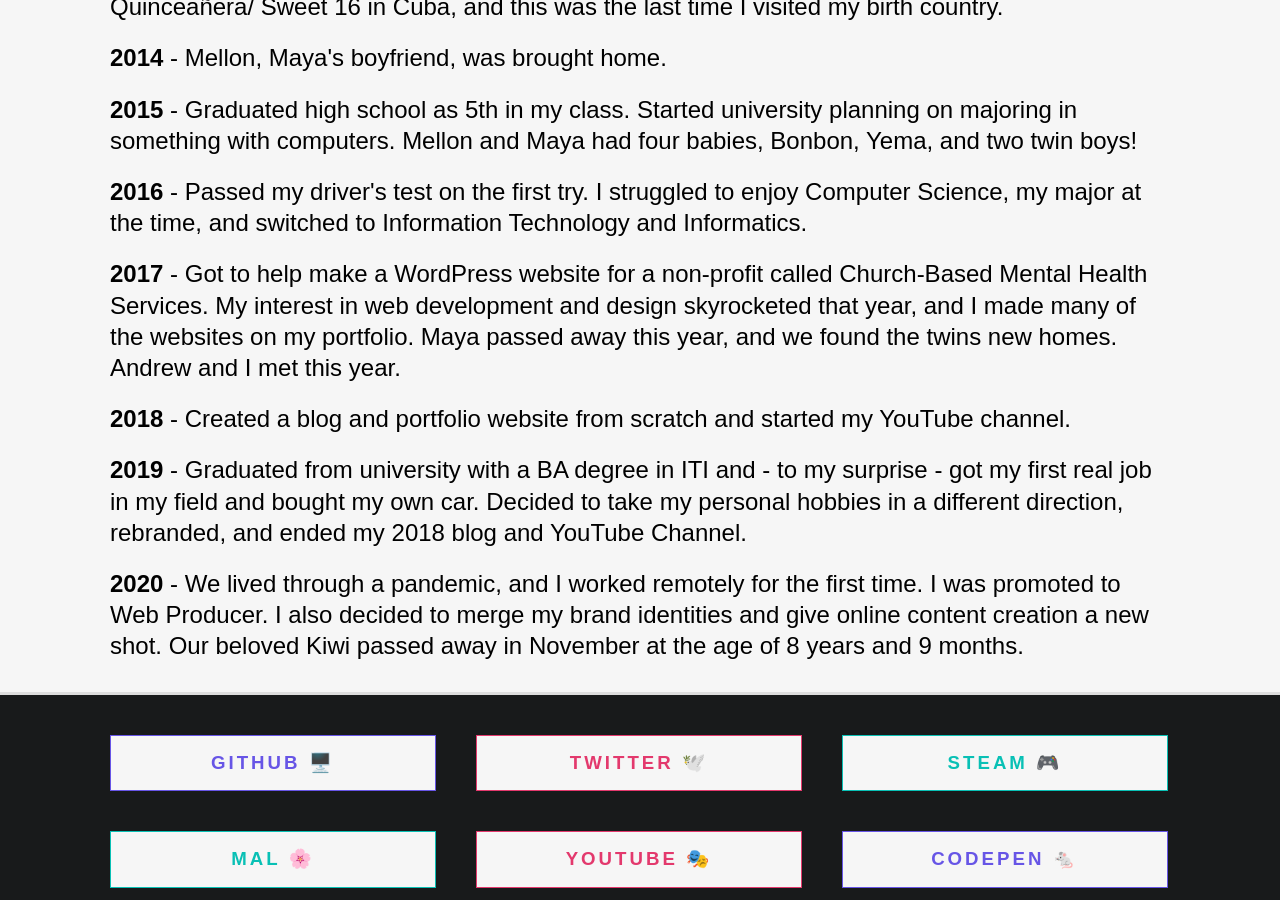
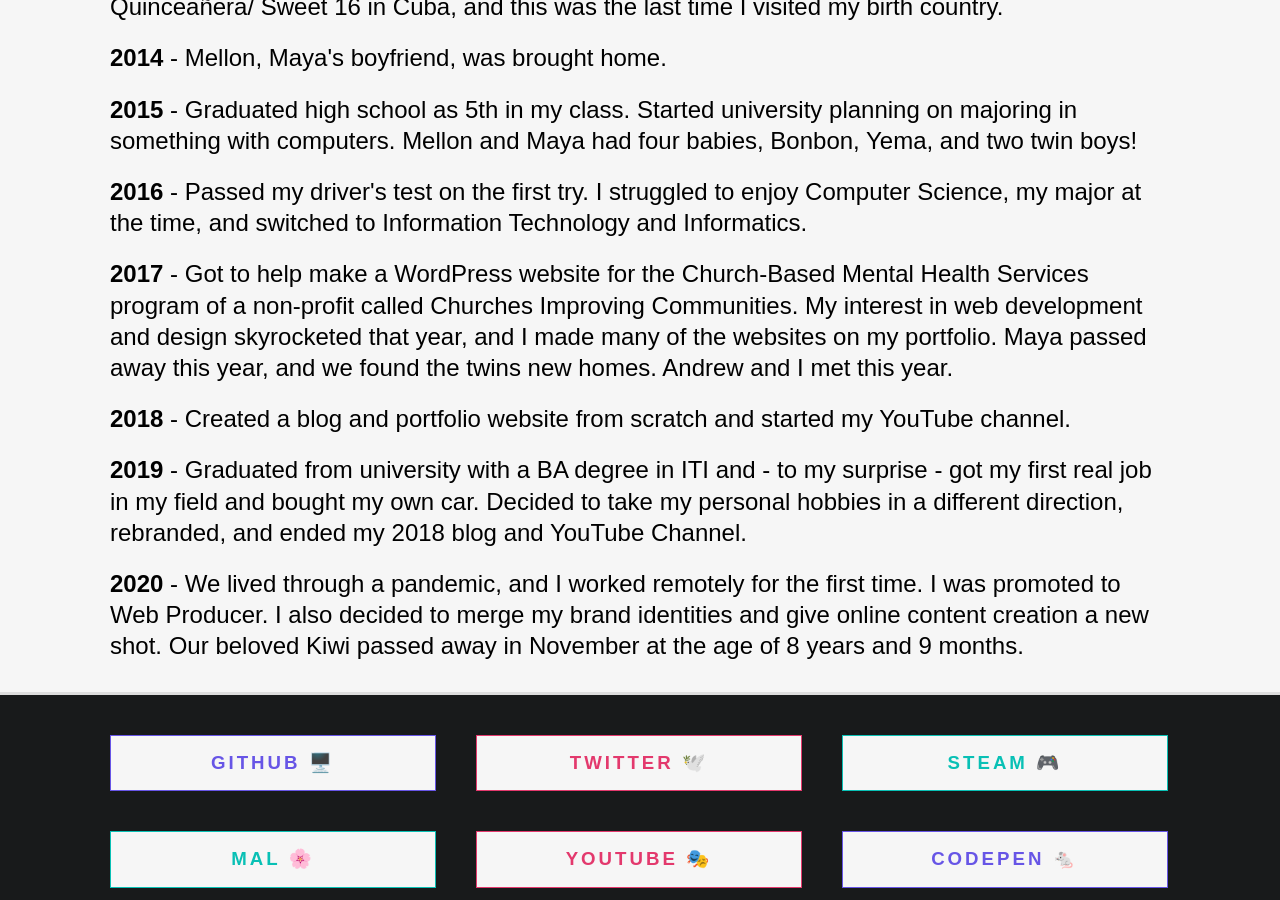
Before and after one commit to liz-lorena/2020, a Jekyll site: the page built from about/index.html, in a window 1280 px wide and 900 px high, scrolled down 3062 px. Built offline with Jekyll 4.4.1, drawn with Linux system fonts in a browser that asks for light colours.

Commit message:
Update index.html

```diff
--- a/about/index.html
+++ b/about/index.html
@@ -66,7 +66,7 @@ title: "about me"
 		<li><strong>2014</strong> - Mellon, Maya's boyfriend, was brought home.</li>
 		<li><strong>2015</strong> - Graduated high school as 5th in my class. Started university planning on majoring in something with computers. Mellon and Maya had four babies, Bonbon, Yema, and two twin boys!</li>
 		<li><strong>2016</strong> - Passed my driver's test on the first try. I struggled to enjoy Computer Science, my major at the time, and switched to Information Technology and Informatics.</li>
-		<li><strong>2017</strong> - Got to help make a WordPress website for a non-profit called Church-Based Mental Health Services. My interest in web development and design skyrocketed that year, and I made many of the websites on my portfolio. Maya passed away this year, and we found the twins new homes. Andrew and I met this year.</li>
+		<li><strong>2017</strong> - Got to help make a WordPress website for the Church-Based Mental Health Services program of a non-profit called Churches Improving Communities. My interest in web development and design skyrocketed that year, and I made many of the websites on my portfolio. Maya passed away this year, and we found the twins new homes. Andrew and I met this year.</li>
 		<li><strong>2018</strong> - Created a blog and portfolio website from scratch and started my YouTube channel.</li>
 		<li><strong>2019</strong> - Graduated from university with a BA degree in ITI and - to my surprise - got my first real job in my field and bought my own car. Decided to take my personal hobbies in a different direction, rebranded, and ended my 2018 blog and YouTube Channel.</li>
 		<li><strong>2020</strong> - We lived through a pandemic, and I worked remotely for the first time. I was promoted to Web Producer. I also decided to merge my brand identities and give online content creation a new shot. Our beloved Kiwi passed away in November at the age of 8 years and 9 months.</li>
```
